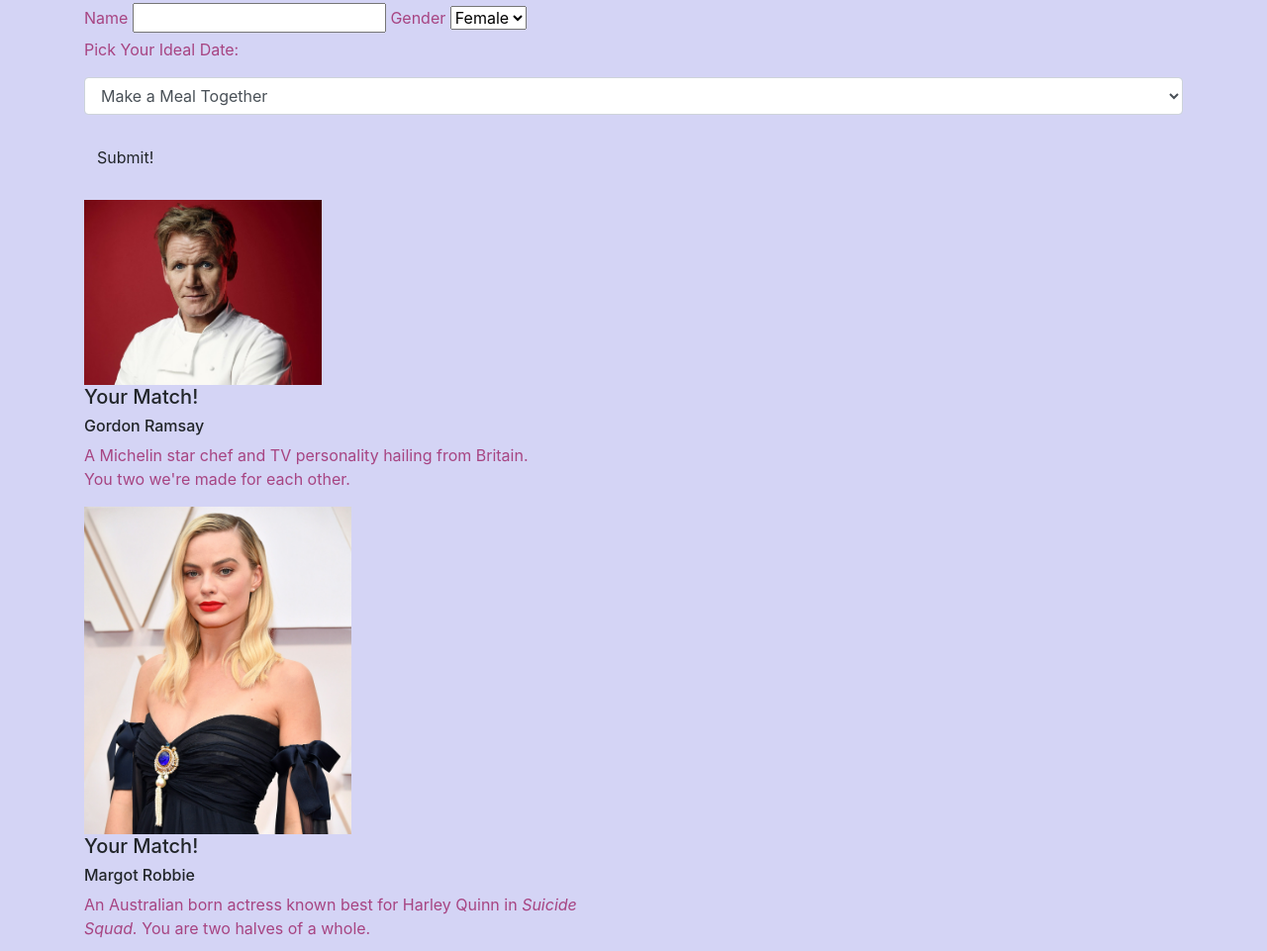
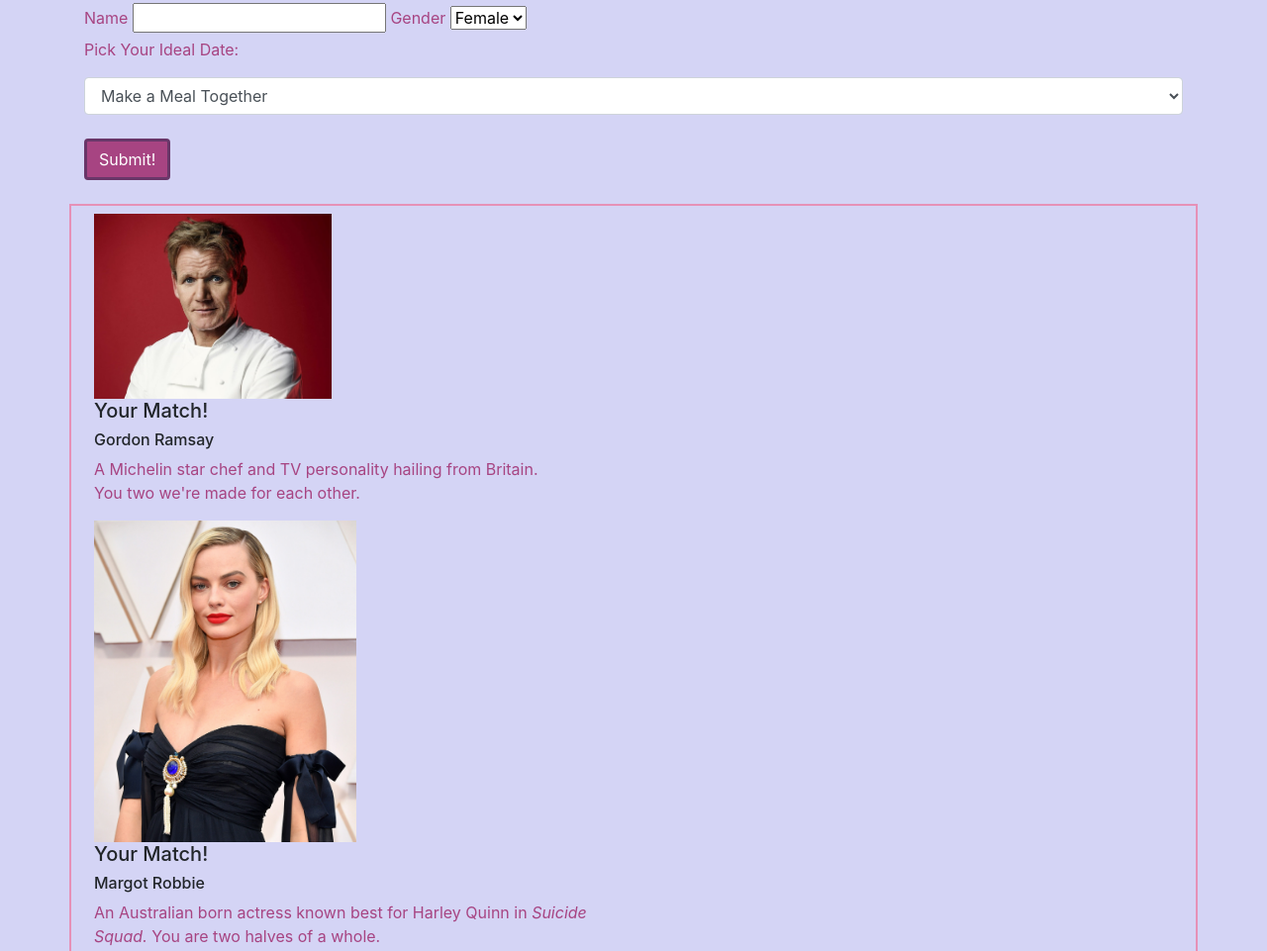
Before and after one commit to paigetiedeman/celebrity-dating, a plain HTML site: page index.html in a window 1280 px wide. Shown: the part 293-1254 px from the top of the page at 99% size. Drawn offline with Linux system fonts and the light colour scheme.

Commit message:
formatting changes

```diff
--- a/css/styles.css
+++ b/css/styles.css
@@ -11,18 +11,15 @@
   text-align: center;
 }
 
-button {
+.btn {
   background-color: #A74482;
   color: white;
   border:3px solid #693668;
 }
 
-.card-img-top {
-  padding: 4px;
-}
-
-.card {
-  border: 2px solid #FF3562;
+.row {
+  border: 2px solid #ff35616b;
+  padding: 8px;
 }
 
 label, p {
```
Also changed, not shown: index.html (+1 -2 lines).
